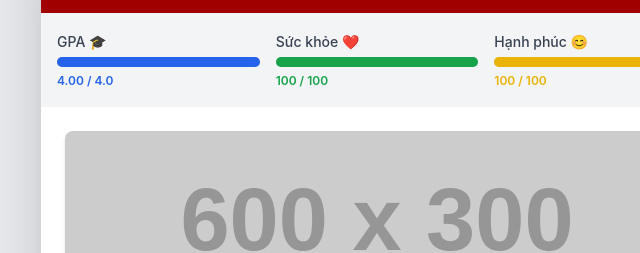
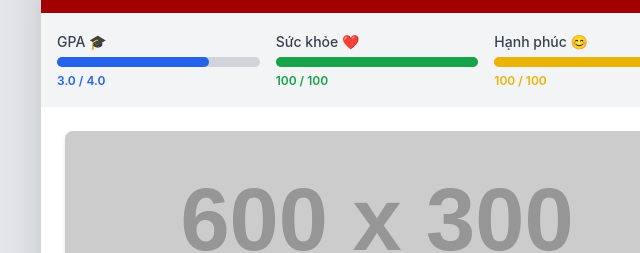
Before and after one commit to Bachchuy/Sinh_ton_bach_khoa, a plain HTML site: page index.html in a window 1280 px wide. Shown: the part 136-389 px from the top of the page, 263-903 px from the left. Drawn offline with nearby package versions, Linux system fonts and the light colour scheme; files that its build step writes are made by us from their sources; placeholder pictures from the web are drawn by us.

Commit message:
Refactor GPA and health variables for consistency in HTML and JavaScript

```diff
--- a/index.html
+++ b/index.html
@@ -34,9 +34,9 @@
             <div>
                 <label class="text-sm font-medium text-gray-700">GPA 🎓</label>
                 <div class="w-full bg-gray-300 rounded-full h-2.5 mt-1">
-                    <div id="gpa-bar" class="bg-blue-600 h-2.5 rounded-full progress-bar-inner" style="width: 62.5%"></div>
+                    <div id="thanh_gpa" class="bg-blue-600 h-2.5 rounded-full progress-bar-inner" style="width: 62.5%"></div>
                 </div>
-                <span id="gpa-value" class="text-xs font-semibold text-blue-600">4.0 / 4.0</span>
+                <span id="diem_gpa" class="text-xs font-semibold text-blue-600">4.0 / 4.0</span>
             </div>
             <!-- Sức khỏe -->
             <div>
--- a/js/event.js
+++ b/js/event.js
@@ -15,7 +15,7 @@ const events = {
         image: "https://placehold.co/600x300/6B7280/FFFFFF?text=Hoi+Truong+C2",
         text: "Bạn ngồi trong hội trường C2. Thầy nói gì đó về 'chuẩn đầu ra' và '650 TOEIC'. Chán quá...",
         choices: [
-            { text: "Cố gắng ngồi nghe", effects: { gpa: +0.05, hanh_phuc: -5 }, nextEvent: 'GIAI_TICH_1' },
+            { text: "Cố gắng ngồi nghe", effects: { gpa: +0.1, hanh_phuc: -5 }, nextEvent: 'GIAI_TICH_1' },
             { text: "Chơi điện thoại", effects: { the_luc: +10, hanh_phuc: +5 }, nextEvent: 'BI_BAT' }
         ]
     },
--- a/js/game.js
+++ b/js/game.js
@@ -2,7 +2,7 @@
 // (Lưu ý: Chúng ta phải bọc trong DOMContentLoaded để đảm bảo HTML đã tải xong)
 
 let eventImage, eventText, choiceButtonsContainer, semesterDisplay;
-let gpaBar, gpaValue, theLucBar, theLucValue, hanhPhucBar, hanhPhucValue;
+let thanh_gpa, diem_gpa, thanh_the_luc, diem_the_luc, thanh_hanh_phuc, diem_hanh_phuc;
 let modal, modalTitle, modalText, modalButton;
 
 // === 2. BỘ NÃO CỦA GAME: STATE (TRẠNG THÁI) ===
@@ -10,7 +10,8 @@ let state;
 
 function khoi_tao_trang_thai() {  /*hàm khởi tạo trạng thái ban đầu*/
     return {
-        gpa: 4.0,
+        // Tạm đặt GPA thấp hơn để dễ test (cần đổi lại về 4.0 khi phát hành)
+        gpa: 3.0,
         the_luc: 100,
         hanh_phuc: 100,
         semester: 1,
@@ -41,20 +42,24 @@ function updateUI() {
     if (state.semester > 8) state.semester = 8;
     semesterDisplay.textContent = `Học kỳ: ${state.semester} / 8`;
 
+
+    function fmt(n) { return n.toFixed(1); }
+
     // GPA (Giới hạn từ 0 đến 4.0)
     state.gpa = Math.max(0, Math.min(4.0, state.gpa));
-    if (gpaValue) gpaValue.textContent = `${state.gpa.toFixed(2)} / 4.0`;
-    if (gpaBar) gpaBar.style.width = `${(state.gpa / 4.0) * 100}%`;
+    if (diem_gpa) diem_gpa.textContent = `${fmt(state.gpa)} / ${fmt(4.0)}`;
+    if (thanh_gpa) thanh_gpa.style.width = `${(state.gpa / 4.0) * 100}%`;
 
-    // the_luc (Giới hạn từ 0 đến 100)
+    // Thể lực (Giới hạn từ 0 đến 100)
     state.the_luc = Math.max(0, Math.min(100, state.the_luc));
-    if (theLucValue) theLucValue.textContent = `${state.the_luc} / 100`;
-    if (theLucBar) theLucBar.style.width = `${state.the_luc}%`;
+    if (diem_the_luc) diem_the_luc.textContent = `${state.the_luc} / 100`;
+    if (thanh_the_luc) thanh_the_luc.style.width = `${state.the_luc}%`;
 
-    // hanh_phuc (Giới hạn từ 0 đến 100)
+    // Hạnh phúc (Giới hạn từ 0 đến 100)
     state.hanh_phuc = Math.max(0, Math.min(100, state.hanh_phuc));
-    if (hanhPhucValue) hanhPhucValue.textContent = `${state.hanh_phuc} / 100`;
-    if (hanhPhucBar) hanhPhucBar.style.width = `${state.hanh_phuc}%`;
+    if (diem_hanh_phuc) diem_hanh_phuc.textContent = `${state.hanh_phuc} / 100`;
+    if (thanh_hanh_phuc) thanh_hanh_phuc.style.width = `${state.hanh_phuc}%`;
+
 }
 
 /**
@@ -62,12 +67,15 @@ function updateUI() {
  */
 function applyEffects(effects) {
     if (!effects) return;
-    // Support both Vietnamese keys (the_luc, hanh_phuc) and English (the_luc, hanh_phuc)
+    // Apply known keys (allow Vietnamese and English variants)
     if ('gpa' in effects) state.gpa += effects.gpa;
     if ('the_luc' in effects) state.the_luc += effects.the_luc;
     if ('hanh_phuc' in effects) state.hanh_phuc += effects.hanh_phuc;
-    if ('the_luc' in effects) state.the_luc += effects.the_luc;
-    if ('hanh_phuc' in effects) state.hanh_phuc += effects.hanh_phuc;
+    if ('health' in effects) state.the_luc += effects.health; // alias
+    if ('happiness' in effects) state.hanh_phuc += effects.happiness; // alias
+
+    // Debug: log applied effects
+    console.log('applyEffects ->', effects, 'state after ->', { gpa: state.gpa, the_luc: state.the_luc, hanh_phuc: state.hanh_phuc });
 }
 
 /**
@@ -222,12 +230,12 @@ window.addEventListener('DOMContentLoaded', (event) => {
     eventText = document.getElementById('event-text');
     choiceButtonsContainer = document.getElementById('choice-buttons');
     semesterDisplay = document.getElementById('semester-display');
-    gpaBar = document.getElementById('gpa-bar');
-    gpaValue = document.getElementById('gpa-value');
-    theLucBar = document.getElementById('the_luc-bar');
-    theLucValue = document.getElementById('the_luc-value');
-    hanhPhucBar = document.getElementById('hanh_phuc-bar');
-    hanhPhucValue = document.getElementById('hanh_phuc-value');
+    thanh_gpa = document.getElementById('thanh_gpa');
+    diem_gpa = document.getElementById('diem_gpa');
+    thanh_the_luc = document.getElementById('the_luc-bar');
+    diem_the_luc = document.getElementById('the_luc-value');
+    thanh_hanh_phuc = document.getElementById('hanh_phuc-bar');
+    diem_hanh_phuc = document.getElementById('hanh_phuc-value');
     modal = document.getElementById('modal');
     modalTitle = document.getElementById('modal-title');
     modalText = document.getElementById('modal-text');
```
